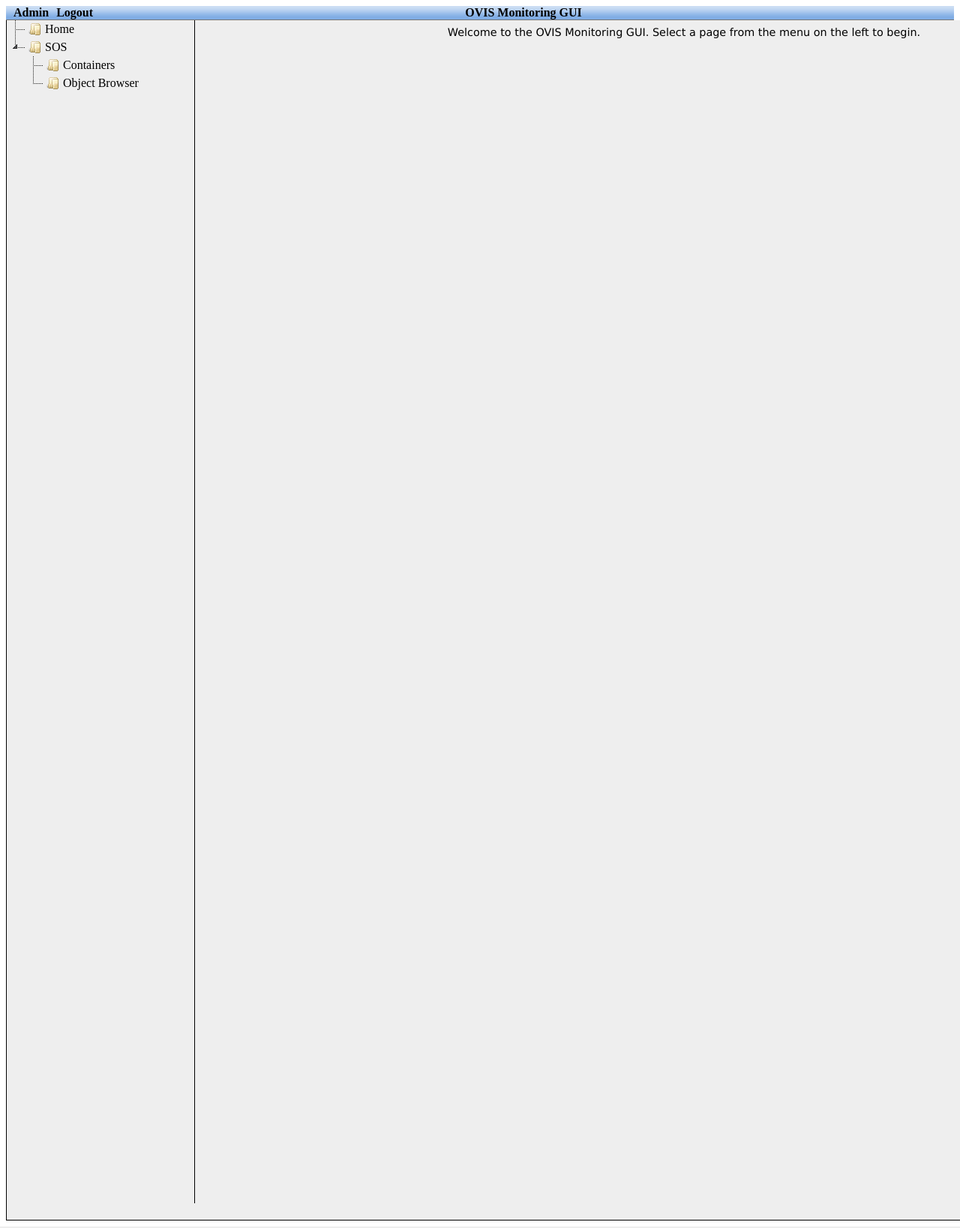
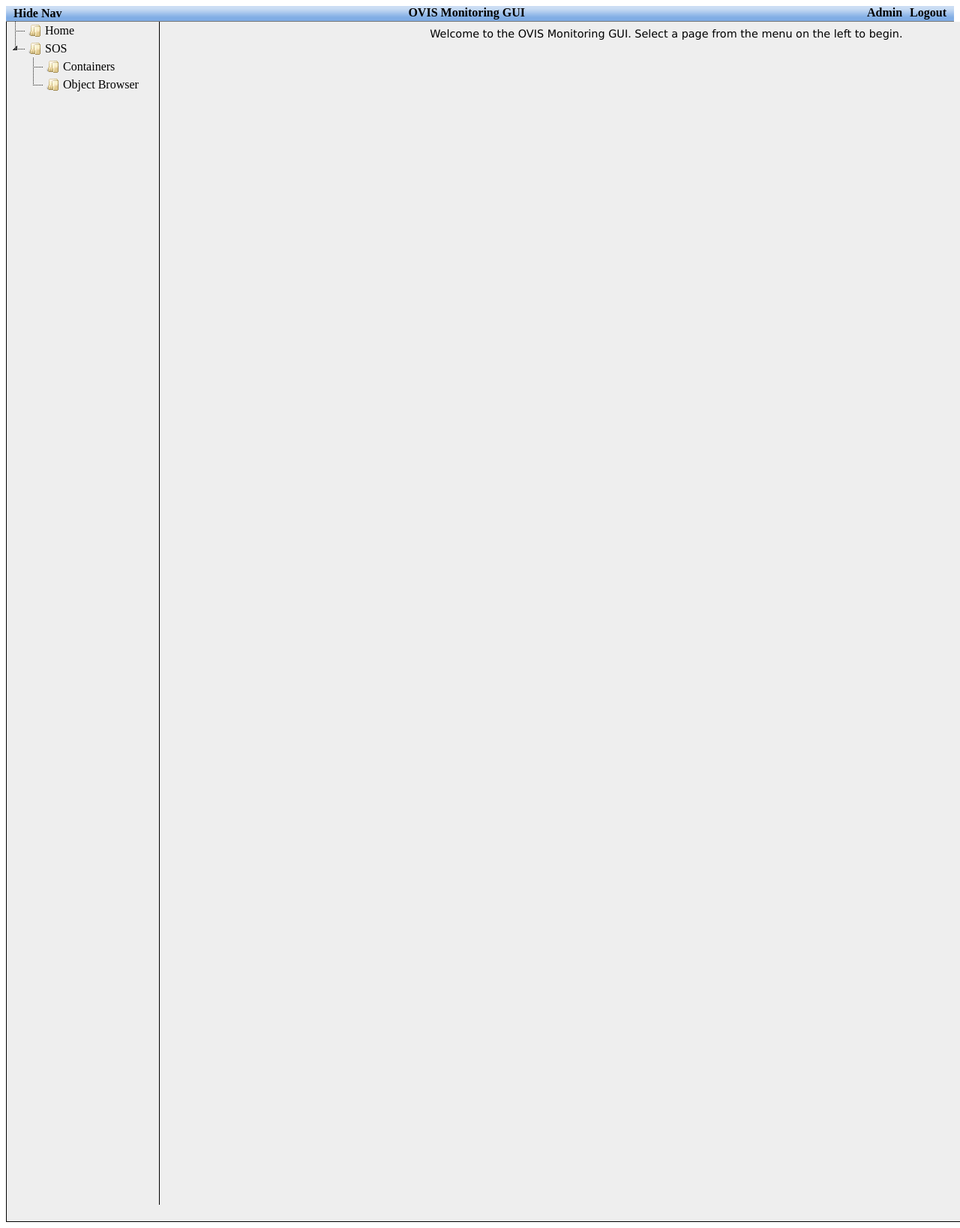
Before and after one commit to nick-enoent/sosdb-ui, a Django app: page / in a window 1280 px wide; the page is wider, and only the part inside the window is pictured. Shown: that part at 75% size. Run offline with Django 3.2, Linux system fonts and the light colour scheme; a user stored in the database is signed in; parts of the project's set-up code (start-up, migrations or seed data) failed here and were passed over; some libraries are stand-ins or nearby versions.

Commit message:
menu: feature to hide navigation menu

```diff
--- a/static/css/sos_web_svcs.css
+++ b/static/css/sos_web_svcs.css
@@ -67,15 +67,35 @@ table {
 	overflow: hidden;
 	display: flex;
 }
-#menucont {
+#menuwrapper {
 	margin: 0 5px 5px 5px;
 	margin: 0;
+	overflow: hidden;
 	border-color: black;
 	float: left;
-	min-width: 250px;
 	height: 1578px;
 	background-color: #EEE;
+	flex: .15;
+	transition:flex .3s ease-out;
+}
+
+#menuwrapper.collapsed {
 	flex: 0;
+}
+
+#hide_nav {
+	background: none!important;
+	border:none;
+	color: inherit;
+	font: inherit;
+	cursor: pointer;
+	color: #000000;
+		padding-left: 10px;
+		text-decoration: none;
+		float: left;
+}
+#hide_nav:hover {
+	color: white;
 }
 
 #main {
@@ -113,13 +133,13 @@ table {
 
 .profile {
     color: #000000;
-	padding-left: 10px;
+	padding-right: 10px;
 	text-decoration: none;
-	float: left;
+	float: right;
 }
 
-.profile a:hover {
-    color: #ffffff;
+.profile:hover {
+    color: white;
 }
 //.subhead ,
 /*.footer {
--- a/static/js/sos_web_svcs.js
+++ b/static/js/sos_web_svcs.js
@@ -15,3 +15,8 @@ function format_date(aDate)
         + ' ' + h
         + ':' + s;
 }
+function hide_nav(){
+    $("#menuwrapper").toggleClass('collapsed').promise().done(function() {
+        setTimeout(function(){$(window).trigger("resize");},300);
+    });
+}
--- a/templates/base.html
+++ b/templates/base.html
@@ -35,7 +35,12 @@
   <div id="overlay-left" class="hor"></div>
   <div id="overlay-right" class="hor"></div>
 </div>
-<div class="header"><a href="/admin/" class="profile">Admin</a>	<a href="/accounts/logout/" class="profile">Logout</a>{{ template_name }}</div>
+<div class="header">
+  <a href="/accounts/logout/" class="profile">Logout</a>
+  <a href="/admin/" class="profile">Admin</a>
+  <button id="hide_nav" onclick="hide_nav();">Hide Nav</button>
+  {{ template_name }}
+</div>
 <div id="container">
 </head>
 {% block sidebar %}
--- a/templates/sidebar.html
+++ b/templates/sidebar.html
@@ -21,6 +21,7 @@ $(document).ready(function() {
     );
 });
 </script>
+<div id="menuwrapper">
 <div id='menucont'>
   <ul>
     <li><a href="/"><span>Home</span></a></li>
@@ -38,4 +39,5 @@ $(document).ready(function() {
     {% endif %}
   </ul>
 </div>
+</div>
 {% endblock %}
```
